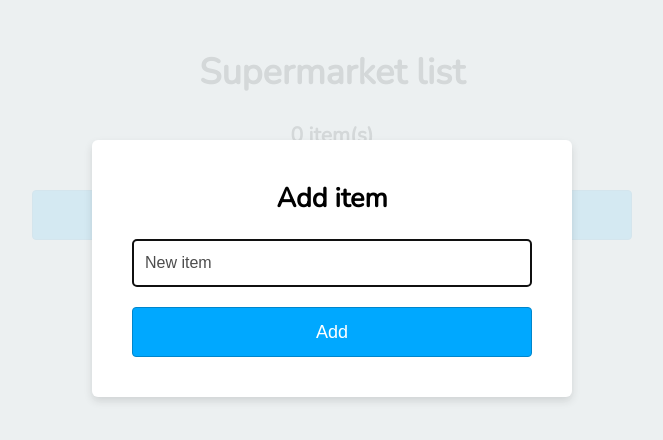
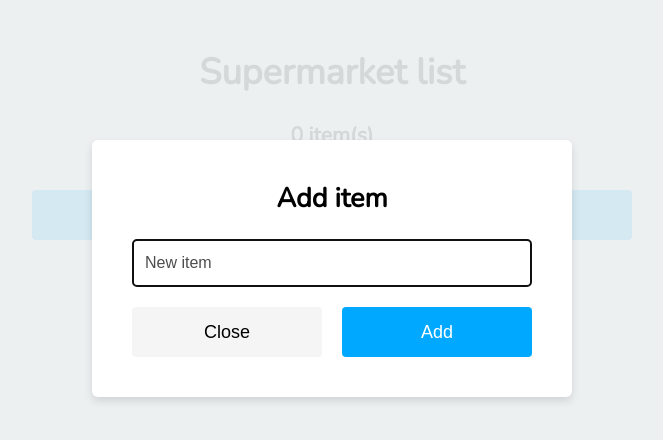
Before and after one commit to goncy/supermarket-list, a React (Create React App) app: page / in a window 1280 px wide. Both pictures are taken after a click on the button "Add item". Shown: the top 440 px of the page, without its empty margins (308-971 px from the left). Built offline with nearby package versions, Linux system fonts and the light colour scheme.

Commit message:
Adds status

```diff
--- a/src/App.js
+++ b/src/App.js
@@ -3,42 +3,56 @@ import React, {Fragment, useEffect, useState} from "react";
 import api from "./api";
 
 const App = () => {
-  const [status, setStatus] = useState("pending");
+  const [status, setStatus] = useState("booting");
   const [items, setItems] = useState([]);
   const [item, setItem] = useState();
 
   useEffect(() => {
     api.items.fetch().then(_items => {
       setItems(_items);
-      setStatus("resolved");
+      setStatus("init");
     });
   }, []);
 
-  function handleAdd(event) {
+  async function handleAdd(event) {
     event.preventDefault();
+    setStatus("pending");
 
-    setItems(actualItems => {
-      const newItems = actualItems.concat({id: actualItems.length, name: item});
+    try {
+      const newItems = items.concat({id: items.length, name: item});
 
-      api.items.update(newItems);
+      await api.items.update(newItems);
+
+      setStatus("resolved");
+      setItems(newItems);
+      setItem(null);
 
       return newItems;
-    });
+    } catch (e) {
+      console.log(e.message);
 
-    setItem(null);
+      setStatus("rejected");
+    }
   }
 
-  function handleDelete(id) {
-    setItems(actualItems => {
-      const newItems = actualItems.filter(_item => _item.id !== id);
+  async function handleDelete(id) {
+    setStatus("pending");
 
-      api.items.update(newItems);
+    try {
+      const newItems = items.filter(_item => _item.id !== id);
+
+      await api.items.update(newItems);
+
+      setStatus("resolved");
+      setItems(newItems);
 
       return newItems;
-    });
+    } catch (e) {
+      setStatus("rejected");
+    }
   }
 
-  if (status === "pending") return <span>Loading...</span>;
+  if (status === "booting") return <span>Loading...</span>;
 
   return (
     <Fragment>
@@ -48,19 +62,28 @@ const App = () => {
         {items.map(_item => (
           <li key={_item.id}>
             <b>{_item.name}</b>
-            <i className="hover-danger" onClick={() => handleDelete(_item.id)}>
-              delete
-            </i>
+            {status !== "pending" && (
+              <i
+                className="hover-danger"
+                onClick={() => handleDelete(_item.id)}
+              >
+                delete
+              </i>
+            )}
           </li>
         ))}
       </ul>
-      <button type="button" onClick={() => setItem("New item")}>
+      <button
+        className="primary"
+        disabled={status === "pending"}
+        type="button"
+        onClick={() => setItem("New item")}
+      >
         Add item
       </button>
       {item && (
         <div className="overlay">
           <div className="modal">
-            <span className="close" />
             <form onSubmit={handleAdd}>
               <h2>Add item</h2>
               <input
@@ -69,7 +92,18 @@ const App = () => {
                 value={item}
                 onChange={event => setItem(event.target.value)}
               />
-              <button type="submit">Add</button>
+              <div className="inline">
+                <button type="button" onClick={() => setItem(null)}>
+                  Close
+                </button>
+                <button
+                  className="primary"
+                  disabled={status === "pending"}
+                  type="submit"
+                >
+                  Add
+                </button>
+              </div>
             </form>
           </div>
         </div>
--- a/src/index.css
+++ b/src/index.css
@@ -2,6 +2,7 @@
 :root {
   --white: #fff;
   --light: #f5f5f5;
+  --gray: whitesmoke;
   --primary-lighter: #32b9ff;
   --primary: #00a8ff;
   --primary-darker: #0086cc;
@@ -34,22 +35,26 @@ h1, h2, h3, h4, h5, h6 {
   margin-top: 0;
 }
 
+*:disabled {
+  opacity: 0.3;
+  pointer-events: none;
+  cursor: wait;
+}
+
 /* UI */
 button {
-  background-color: var(--primary);
   border: none;
-  color: var(--white);
   font-size: 18px;
   border-radius: 4px;
   height: 50px;
-  border: 1px solid var(--primary-darker);
   cursor: pointer;
-  transition: border .2s,background-color .2s,transform .2s;
+  transition: .2s;
   outline: none;
+  background-color: var(--gray);
 }
 
-button:hover {
-  background-color: var(--primary-lighter);
+button:hover:not(:disabled) {
+  opacity: 0.8;
   transform: scale(1.02);
 }
 
@@ -120,7 +125,24 @@ form {
   z-index: 2;
 }
 
+.inline {
+  display: flex;
+}
+
+.inline button, .inline input {
+  flex: 1;
+}
+
+.inline button:not(:last-child), .inline input:not(:last-child) {
+  margin-right: 20px;
+}
+
 /* COLORS */
 .hover-danger:hover {
   color: var(--danger);
 }
+
+button.primary {
+  background-color: var(--primary);
+  color: var(--white);
+}
```
Also changed, not shown: .eslintrc.js.
